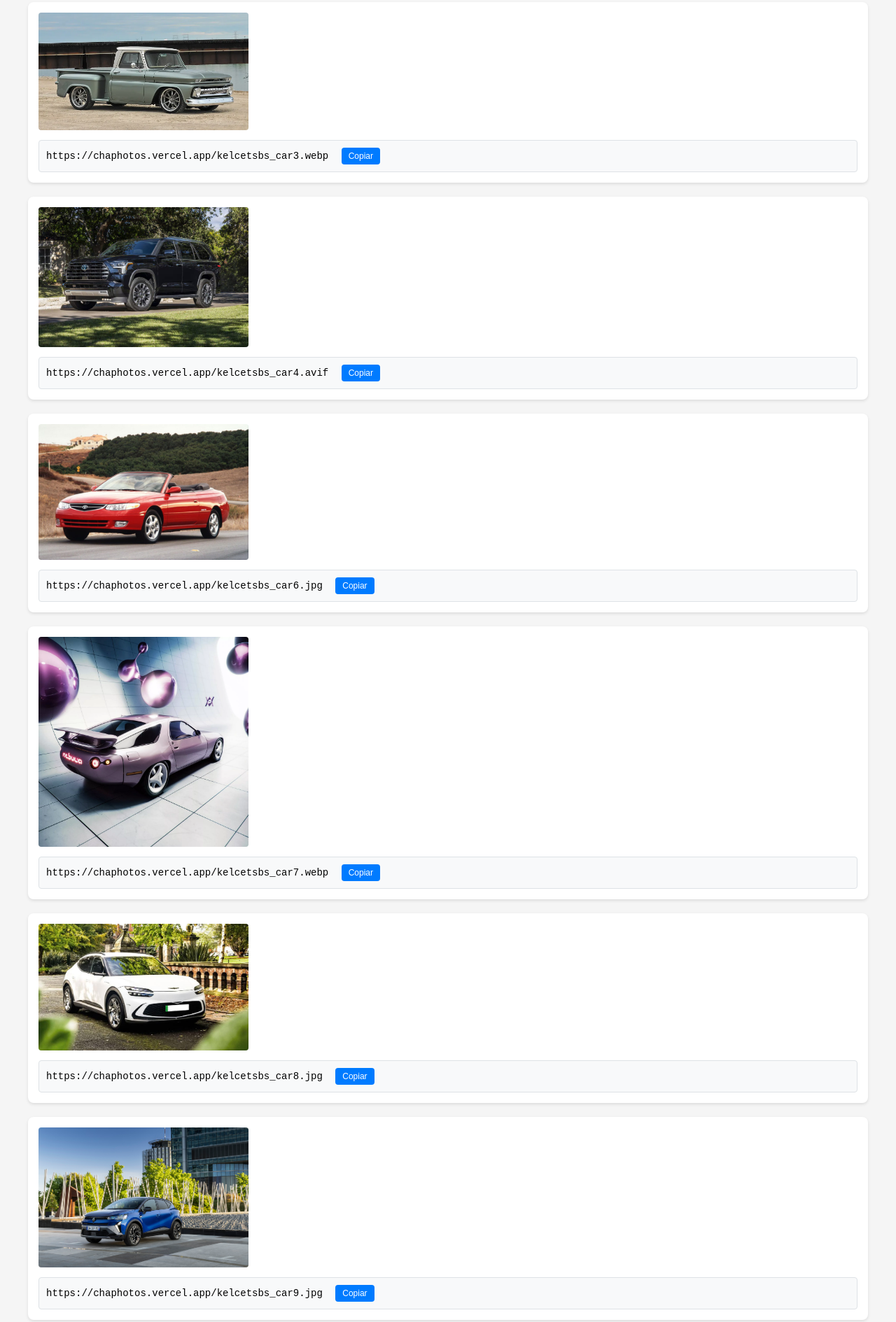
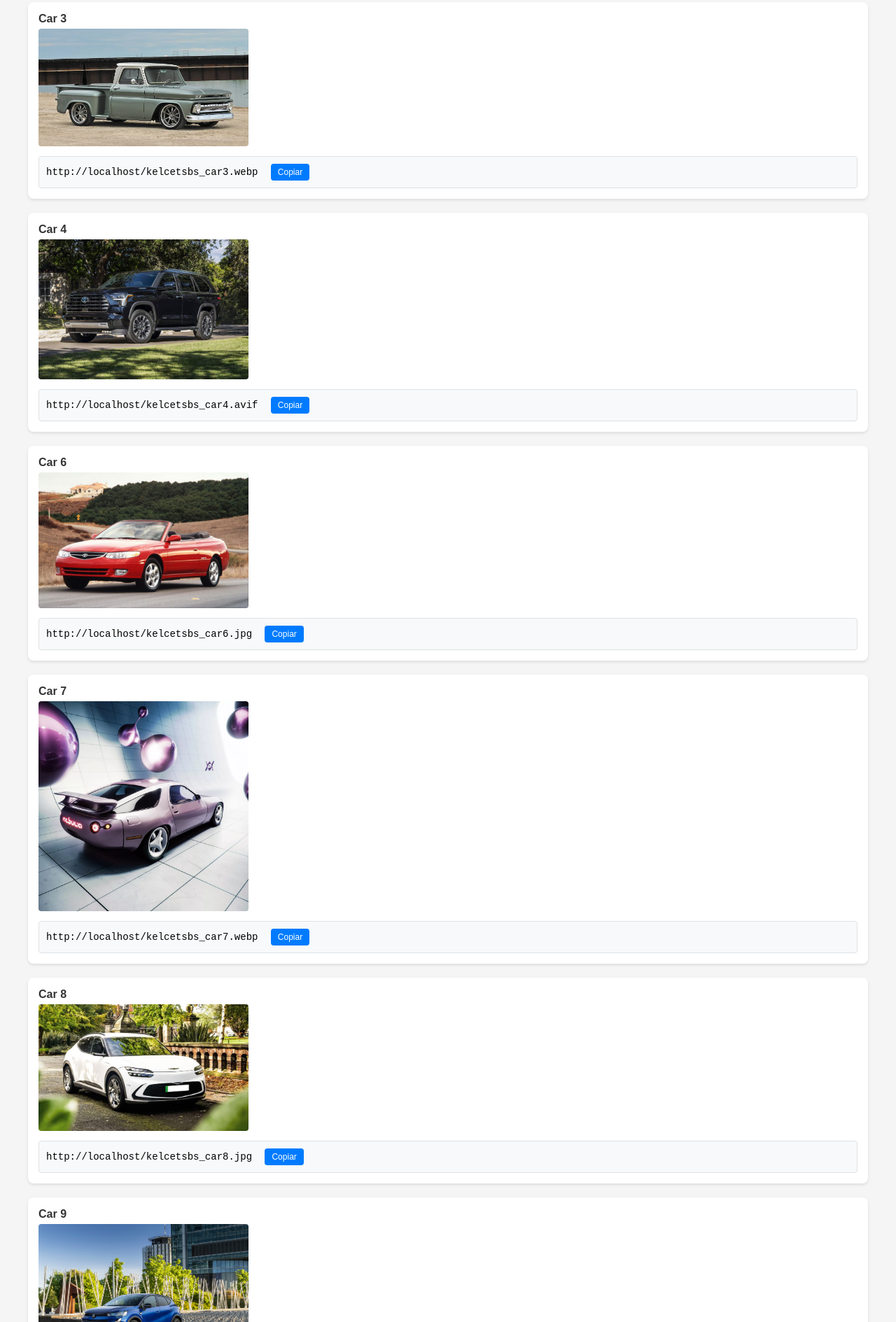
Before and after one commit to AraceliFradejas/carphotos, a website: page index.html in a window 1280 px wide. Shown: the part 97-1986 px from the top of the page at 70% size. Drawn offline with Linux system fonts and the light colour scheme.

Commit message:
Rebuild page with dynamic URL generation to work with any domain

```diff
--- a/index.html
+++ b/index.html
@@ -43,6 +43,7 @@
             font-size: 14px;
             word-break: break-all;
             cursor: pointer;
+            min-height: 20px;
         }
         .url-box:hover {
             background: #e9ecef;
@@ -64,111 +65,81 @@
         .copy-btn:hover {
             background: #0056b3;
         }
+        .photo-name {
+            font-weight: bold;
+            margin-bottom: 5px;
+            color: #333;
+        }
     </style>
 </head>
 <body>
     <h1>Car Photos - URLs para PowerApps</h1>
-    <div class="container">
-
-        <div class="photo-item">
-            <img src="kelcetsbs_car3.webp" alt="Car 3" onclick="openImage('kelcetsbs_car3.webp')">
-            <div class="url-box" onclick="copyToClipboard(this)">
-                https://chaphotos.vercel.app/kelcetsbs_car3.webp
-                <button class="copy-btn" onclick="event.stopPropagation(); copyToClipboard(this.parentElement)">Copiar</button>
-            </div>
-        </div>
-
-        <div class="photo-item">
-            <img src="kelcetsbs_car4.avif" alt="Car 4" onclick="openImage('kelcetsbs_car4.avif')">
-            <div class="url-box" onclick="copyToClipboard(this)">
-                https://chaphotos.vercel.app/kelcetsbs_car4.avif
-                <button class="copy-btn" onclick="event.stopPropagation(); copyToClipboard(this.parentElement)">Copiar</button>
-            </div>
-        </div>
-
-        <div class="photo-item">
-            <img src="kelcetsbs_car6.jpg" alt="Car 6" onclick="openImage('kelcetsbs_car6.jpg')">
-            <div class="url-box" onclick="copyToClipboard(this)">
-                https://chaphotos.vercel.app/kelcetsbs_car6.jpg
-                <button class="copy-btn" onclick="event.stopPropagation(); copyToClipboard(this.parentElement)">Copiar</button>
-            </div>
-        </div>
-
-        <div class="photo-item">
-            <img src="kelcetsbs_car7.webp" alt="Car 7" onclick="openImage('kelcetsbs_car7.webp')">
-            <div class="url-box" onclick="copyToClipboard(this)">
-                https://chaphotos.vercel.app/kelcetsbs_car7.webp
-                <button class="copy-btn" onclick="event.stopPropagation(); copyToClipboard(this.parentElement)">Copiar</button>
-            </div>
-        </div>
-
-        <div class="photo-item">
-            <img src="kelcetsbs_car8.jpg" alt="Car 8" onclick="openImage('kelcetsbs_car8.jpg')">
-            <div class="url-box" onclick="copyToClipboard(this)">
-                https://chaphotos.vercel.app/kelcetsbs_car8.jpg
-                <button class="copy-btn" onclick="event.stopPropagation(); copyToClipboard(this.parentElement)">Copiar</button>
-            </div>
-        </div>
-
-        <div class="photo-item">
-            <img src="kelcetsbs_car9.jpg" alt="Car 9" onclick="openImage('kelcetsbs_car9.jpg')">
-            <div class="url-box" onclick="copyToClipboard(this)">
-                https://chaphotos.vercel.app/kelcetsbs_car9.jpg
-                <button class="copy-btn" onclick="event.stopPropagation(); copyToClipboard(this.parentElement)">Copiar</button>
-            </div>
-        </div>
-
-        <div class="photo-item">
-            <img src="kelsetsbs_car1.jpg" alt="Car 1" onclick="openImage('kelsetsbs_car1.jpg')">
-            <div class="url-box" onclick="copyToClipboard(this)">
-                https://chaphotos.vercel.app/kelsetsbs_car1.jpg
-                <button class="copy-btn" onclick="event.stopPropagation(); copyToClipboard(this.parentElement)">Copiar</button>
-            </div>
-        </div>
-
-        <div class="photo-item">
-            <img src="kelsetsbs_car2.jpg" alt="Car 2" onclick="openImage('kelsetsbs_car2.jpg')">
-            <div class="url-box" onclick="copyToClipboard(this)">
-                https://chaphotos.vercel.app/kelsetsbs_car2.jpg
-                <button class="copy-btn" onclick="event.stopPropagation(); copyToClipboard(this.parentElement)">Copiar</button>
-            </div>
-        </div>
-
-        <div class="photo-item">
-            <img src="kelsetsbs_car5.jpg" alt="Car 5" onclick="openImage('kelsetsbs_car5.jpg')">
-            <div class="url-box" onclick="copyToClipboard(this)">
-                https://chaphotos.vercel.app/kelsetsbs_car5.jpg
-                <button class="copy-btn" onclick="event.stopPropagation(); copyToClipboard(this.parentElement)">Copiar</button>
-            </div>
-        </div>
-
+    <div class="container" id="photoContainer">
+        <!-- Las fotos se cargarán dinámicamente con JavaScript -->
     </div>
 
     <script>
-        function copyToClipboard(element) {
-            const text = element.textContent.replace('Copiar', '').trim();
-            navigator.clipboard.writeText(text).then(function() {
-                // Mostrar confirmación visual
-                const originalBg = element.style.backgroundColor;
-                element.style.backgroundColor = '#d4edda';
-                setTimeout(() => {
-                    element.style.backgroundColor = originalBg;
-                }, 1000);
+        // Lista de todas las fotos
+        const photos = [
+            'kelcetsbs_car3.webp',
+            'kelcetsbs_car4.avif',
+            'kelcetsbs_car6.jpg',
+            'kelcetsbs_car7.webp',
+            'kelcetsbs_car8.jpg',
+            'kelcetsbs_car9.jpg',
+            'kelsetsbs_car1.jpg',
+            'kelsetsbs_car2.jpg',
+            'kelsetsbs_car5.jpg'
+        ];
+
+        // Obtener la URL base actual del sitio
+        const baseURL = window.location.origin;
+
+        function copyToClipboard(url) {
+            navigator.clipboard.writeText(url).then(function() {
+                // Mostrar confirmación
+                alert('URL copiada: ' + url);
             }).catch(function(err) {
                 console.error('Error al copiar: ', err);
                 // Fallback para navegadores más antiguos
                 const textArea = document.createElement('textarea');
-                textArea.value = text;
+                textArea.value = url;
                 document.body.appendChild(textArea);
                 textArea.select();
                 document.execCommand('copy');
                 document.body.removeChild(textArea);
+                alert('URL copiada: ' + url);
             });
         }
 
         function openImage(imageName) {
-            window.open('https://chaphotos.vercel.app/' + imageName, '_blank');
+            const fullURL = baseURL + '/' + imageName;
+            window.open(fullURL, '_blank');
         }
+
+        // Generar el contenido dinámicamente cuando la página carga
+        document.addEventListener('DOMContentLoaded', function() {
+            const container = document.getElementById('photoContainer');
+
+            photos.forEach(function(photoName) {
+                const fullURL = baseURL + '/' + photoName;
+                const carNumber = photoName.match(/car(\d+)/)[1];
+
+                const photoItem = document.createElement('div');
+                photoItem.className = 'photo-item';
+
+                photoItem.innerHTML = `
+                    <div class="photo-name">Car ${carNumber}</div>
+                    <img src="${photoName}" alt="Car ${carNumber}" onclick="openImage('${photoName}')">
+                    <div class="url-box" onclick="copyToClipboard('${fullURL}')">
+                        ${fullURL}
+                        <button class="copy-btn" onclick="event.stopPropagation(); copyToClipboard('${fullURL}')">Copiar</button>
+                    </div>
+                `;
+
+                container.appendChild(photoItem);
+            });
+        });
     </script>
 </body>
 </html>
```
